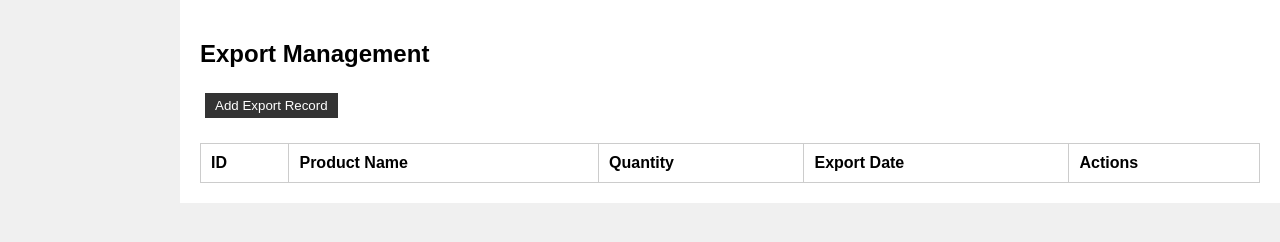
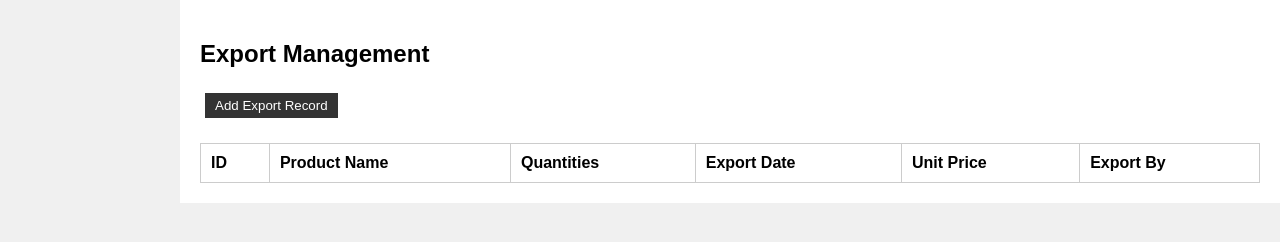
Before and after one commit to GROUP4-SOA/frontend, a plain HTML site: page pages/export.html in a window 1280 px wide. Drawn offline with Linux system fonts and the light colour scheme; files that its build step writes are made by us from their sources; files whose address does not match are found by name.

Commit message:
update table

```diff
--- a/pages/export.html
+++ b/pages/export.html
@@ -17,9 +17,10 @@
                 <tr>
                     <th>ID</th>
                     <th>Product Name</th>
-                    <th>Quantity</th>
+                    <th>Quantities</th>
                     <th>Export Date</th>
-                    <th>Actions</th>
+                    <th>Unit Price</th>
+                    <th>Export By</th>
                 </tr>
             </thead>
             <tbody id="export-list">
```
Also changed, not shown: pages/books.html (+4 -2 lines), pages/import.html (+3 -2 lines).
